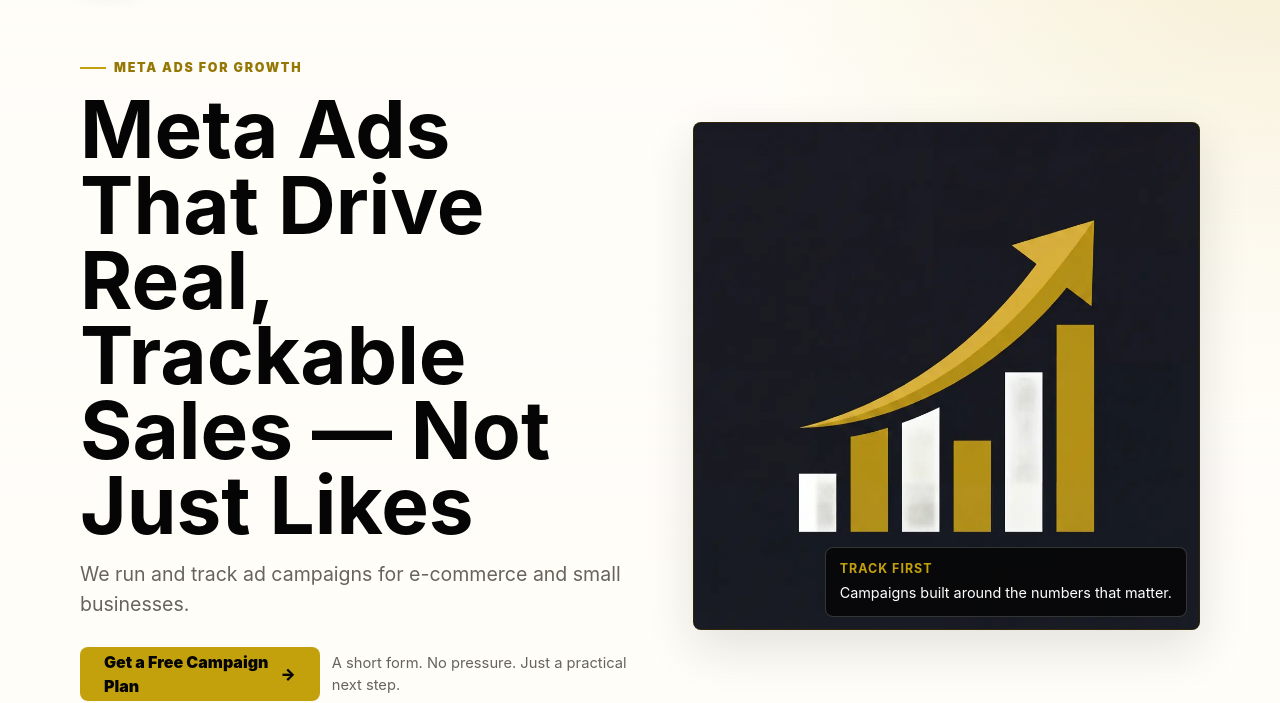
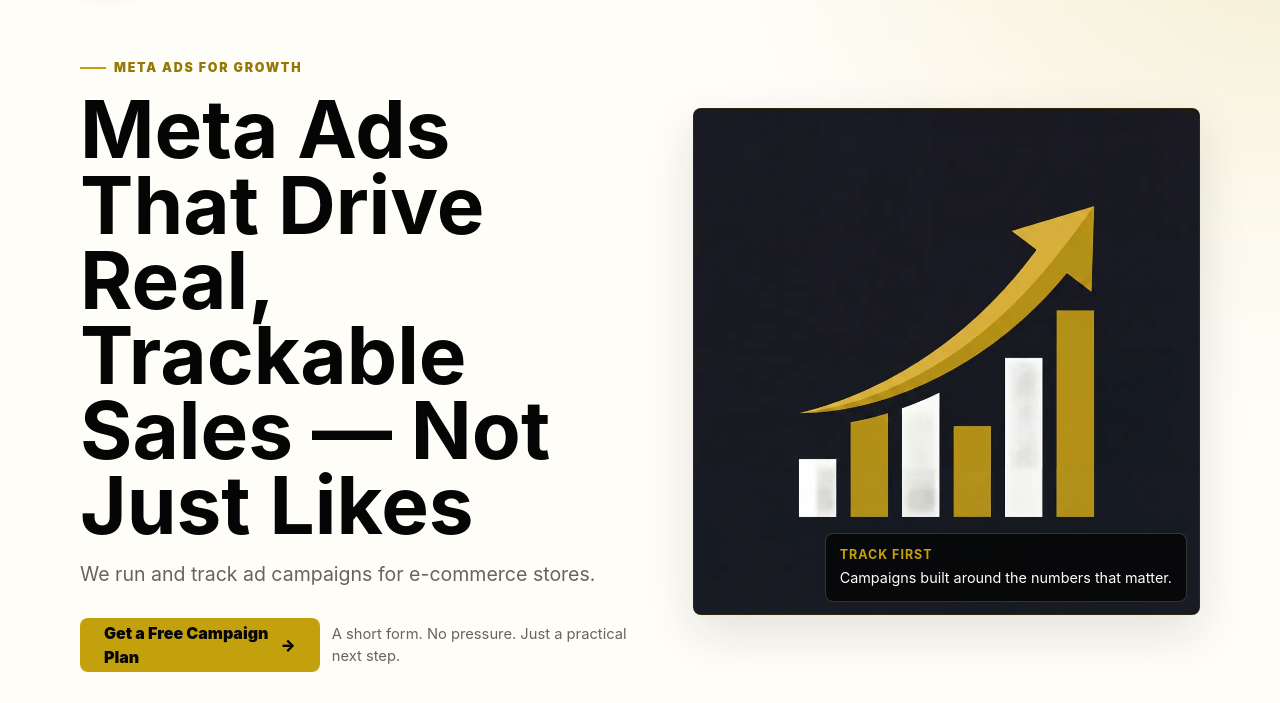
Before and after one commit to JSU-Marketing/officla-ad-test, a plain HTML site: page index.html in a window 1280 px wide. Shown: the part 101-804 px from the top of the page. Drawn offline with Linux system fonts and the light colour scheme.

Commit message:
Update title and description for e-commerce focus

```diff
--- a/index.html
+++ b/index.html
@@ -3,7 +3,7 @@
   <head>
     <meta charset="utf-8">
     <meta name="viewport" content="width=device-width, initial-scale=1">
-    <title>JSU Marketing | Meta Ads for Small Businesses</title>
+    <title>JSU Marketing | Meta Ads for e-commerce stores</title>
     <meta
       name="description"
       content="JSU Marketing runs trackable Meta ad campaigns for e-commerce stores."
@@ -572,7 +572,7 @@
               <p class="eyebrow">Meta ads for growth</p>
               <h1>Meta Ads That Drive Real, Trackable Sales &mdash; Not Just Likes</h1>
               <p class="lead">
-                We run and track ad campaigns for e-commerce and small businesses.
+                We run and track ad campaigns for e-commerce stores.
               </p>
               <div class="actions">
                 <a class="button" href="#contact">
```
